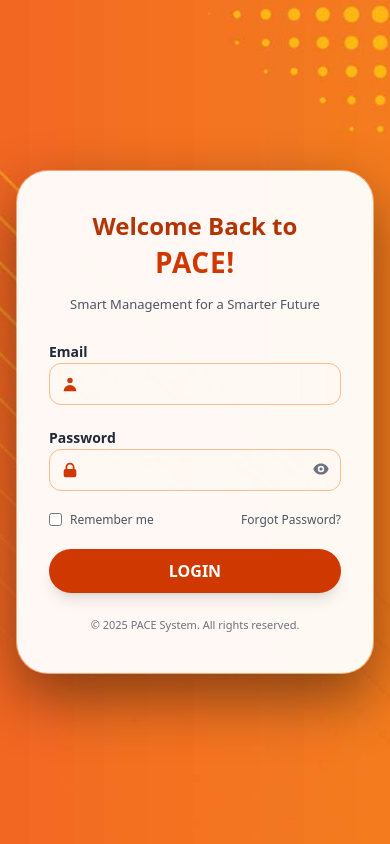
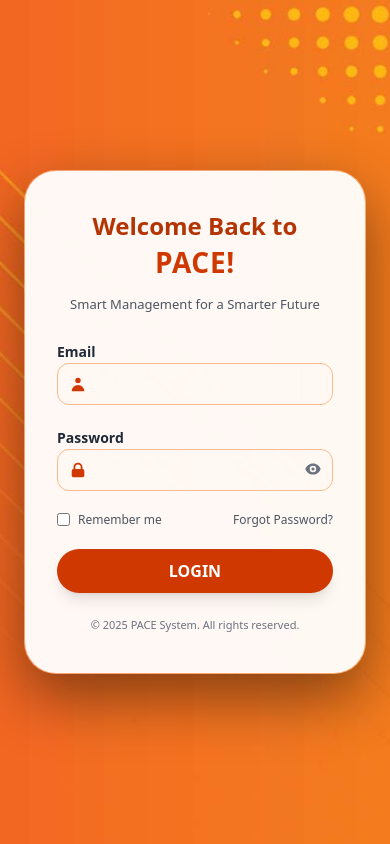
Before and after one commit to MarkDenver01/pace_app, a React (Vite) app: page /login in a window 390 px wide. Built offline with nearby package versions, Linux system fonts and the light colour scheme.

Commit message:
reuplaod login

```diff
--- a/src/page/login/Login.tsx
+++ b/src/page/login/Login.tsx
@@ -115,7 +115,7 @@ const Login: React.FC = () => {
       {/* No black overlay here → pure orange BG */}
 
       {/* MAIN LOGIN CARD */}
-      <div className="w-full max-w-6xl mx-4 md:mx-0 rounded-[32px] overflow-hidden shadow-[0_24px_60px_rgba(0,0,0,0.45)] flex bg-white/10 backdrop-blur-[2px] border border-white/30">
+      <div className="w-full max-w-8xl mx-6 md:mx-0 rounded-[32px] overflow-hidden shadow-[0_24px_60px_rgba(0,0,0,0.45)] flex bg-white/10 backdrop-blur-[2px] border border-white/30">
         {/* LEFT SIDE — LOGO + STUDENT */}
         <div className="hidden md:flex w-1/2 flex-col items-center justify-center bg-gradient-to-b from-[#F9A63A] via-[#F07A1C] to-[#D6451C] px-8 py-10 relative">
           {/* subtle glow at bottom */}
```
